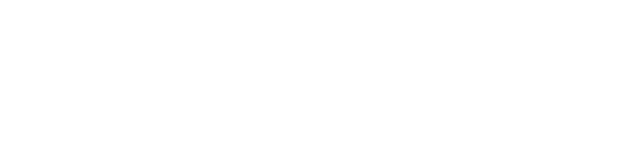
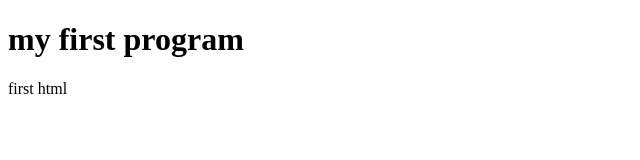
Before and after one commit to Abhisheka-sankalpani/c-program, a plain HTML site: page index.html in a window 1280 px wide. Shown: the whole page, without its empty margins (0-640 px from the left). Drawn offline with Linux system fonts and the light colour scheme.

Commit message:
html program

```diff
--- a/index.html
+++ b/index.html
@@ -6,6 +6,7 @@
     <title>Document</title>
 </head>
 <body>
-
+    <h1>my first program</h1>
+    <p>first html </p>
 </body>
 </html>
```
